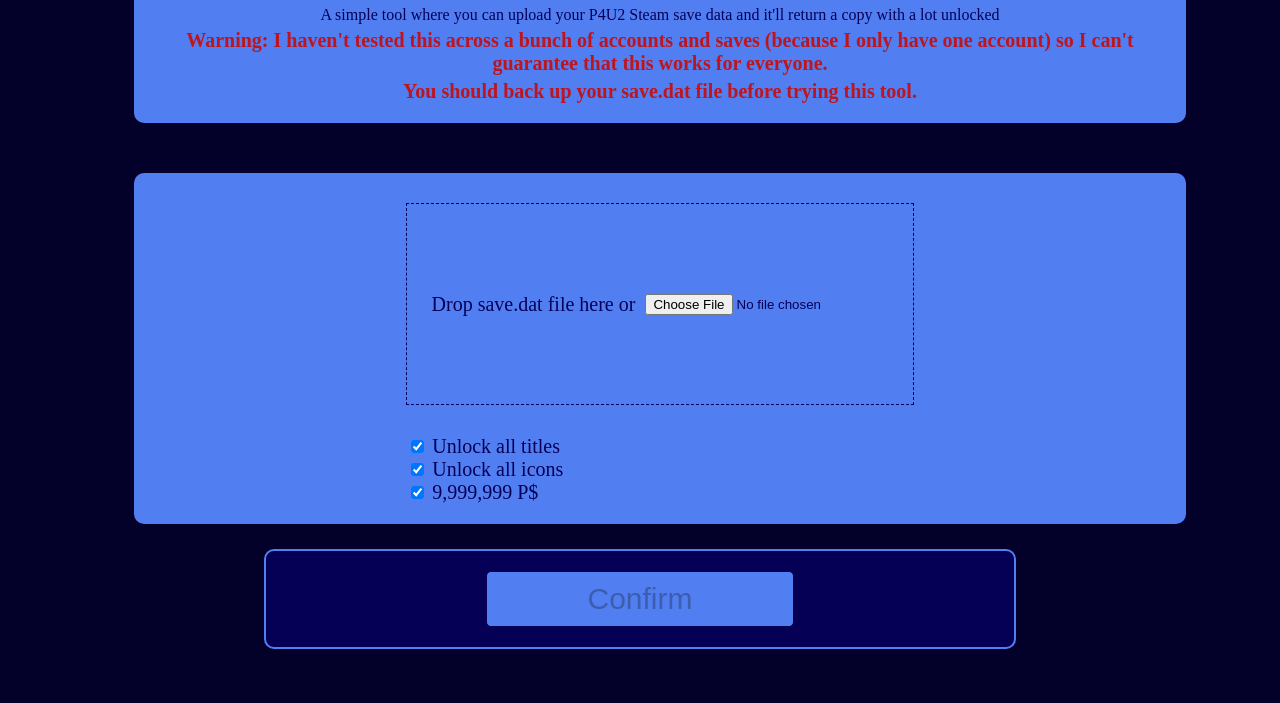
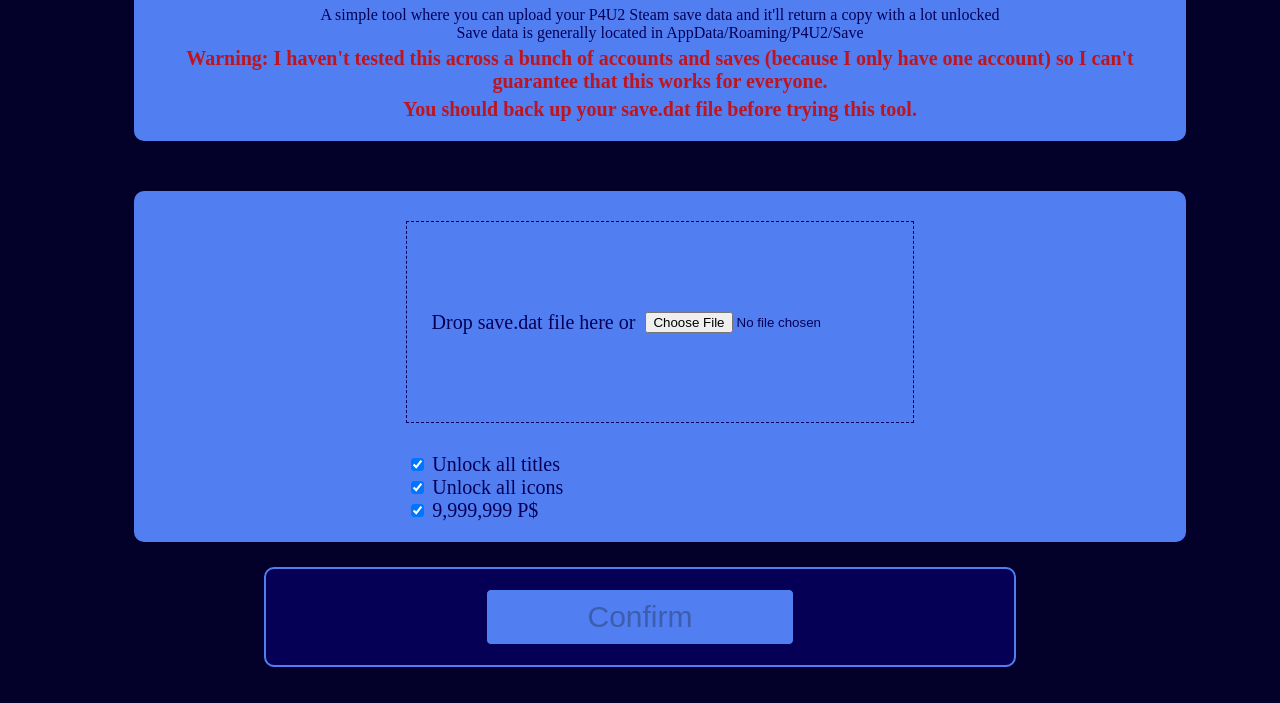
Before and after one commit to EliteSoba/P4U2-Save-Tool, a plain HTML site: page index.html in a window 1280 px wide. Shown: the part 97-800 px from the top of the page. Drawn offline with Linux system fonts and the light colour scheme.

Commit message:
Minor helper comment

```diff
--- a/index.html
+++ b/index.html
@@ -9,6 +9,8 @@
       <h1>P4U2 Save Tool</h1>
       <div class="desc">
         A simple tool where you can upload your P4U2 Steam save data and it'll return a copy with a lot unlocked
+        <br>
+        Save data is generally located in AppData/Roaming/P4U2/Save
       </div>
       <div class="warning-desc">
         Warning: I haven't tested this across a bunch of accounts and saves (because I only have one account) so I can't guarantee that this works for everyone.
```
